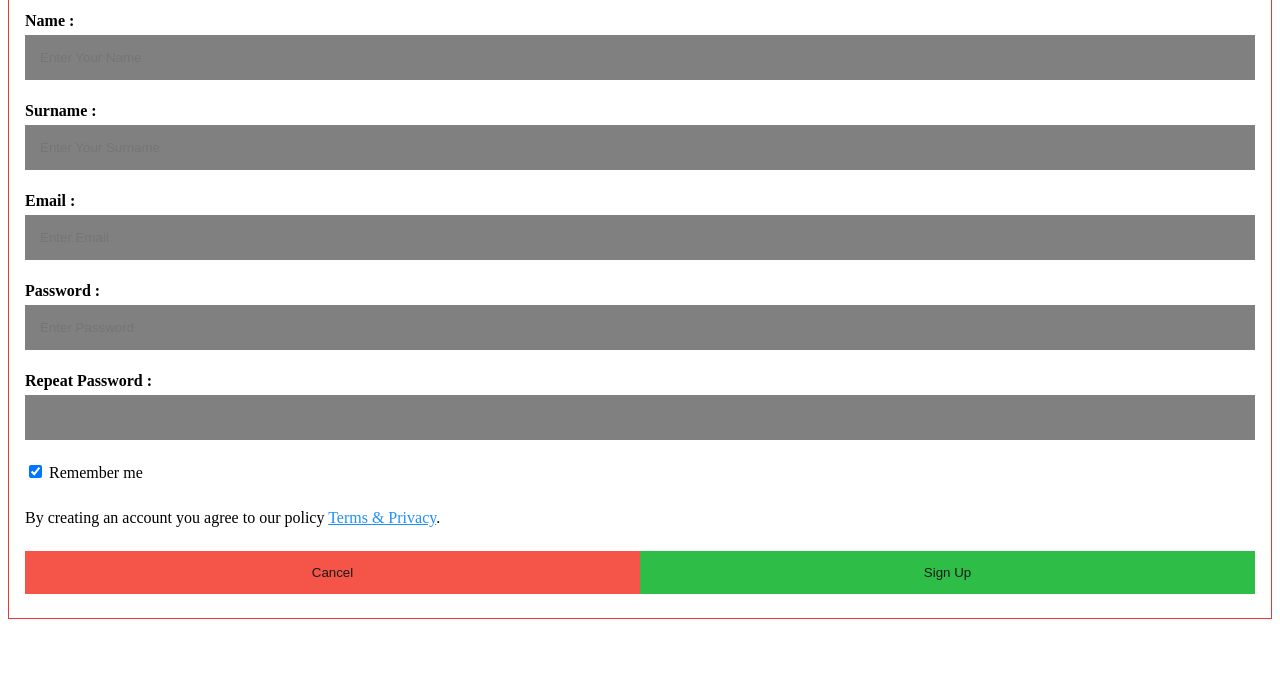
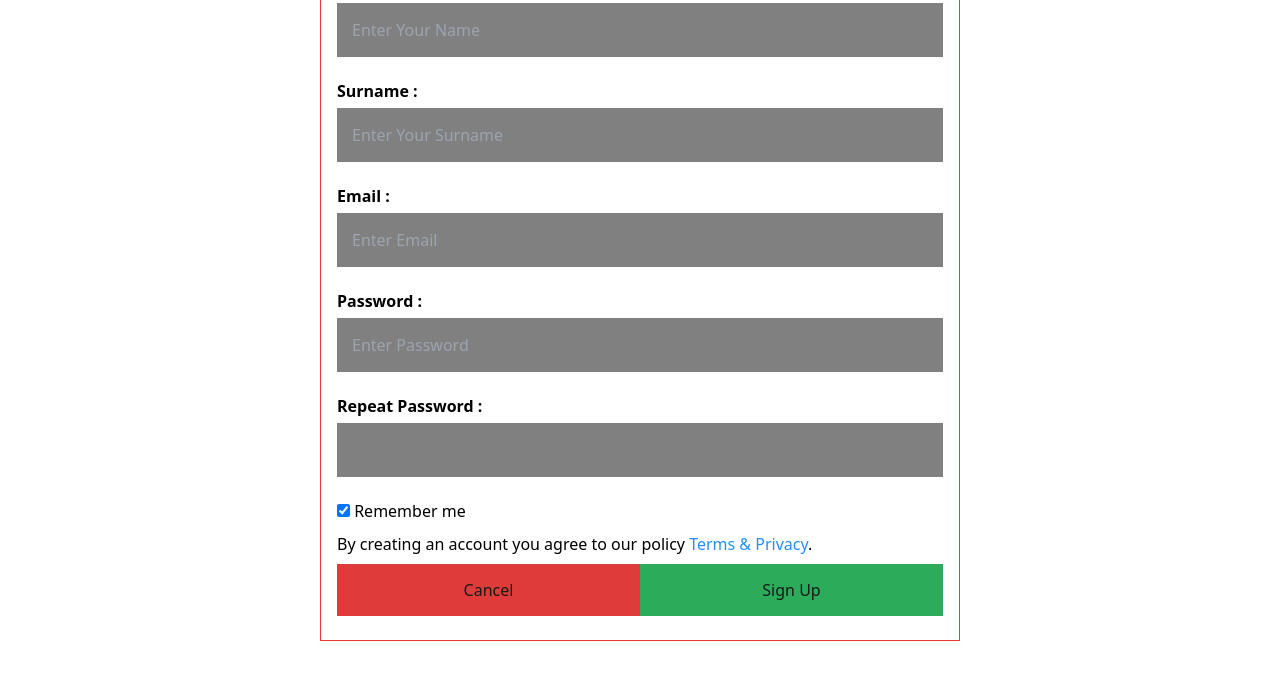
Before and after one commit to H-R-Wells2/EWRC-Frontend, a website built with Vite: page signup.html in a window 1280 px wide. Shown: the part 127-800 px from the top of the page. Built offline with nearby package versions, Linux system fonts and the light colour scheme.

Commit message:
signup change

```diff
--- a/signup.html
+++ b/signup.html
@@ -2,61 +2,90 @@
 <html lang="en">
   <head>
     <meta charset="UTF-8" />
+    <script src="https://cdn.tailwindcss.com"></script>
     <meta http-equiv="X-UA-Compatible" content="IE=edge" />
     <meta name="viewport" content="width=device-width, initial-scale=1.0" />
     <title>Signup</title>
   </head>
   <body>
-
-
-
-
-
-
-
-
-
-
-    <form id="signup-form" action="login.html" style="border:1px solid #ef3636">
+    <div class="flex justify-center my-5">
+      <div class="flex w-1/2">
+        <form
+          id="signup-form"
+          action="login.html"
+          style="border: 1px solid #ef3636"
+        >
           <div class="container">
-        <h1>Sign Up</h1>
-        <link rel="stylesheet" href="signup.css"/>
+            <h1 class="text-4xl font-semibold">Sign Up</h1>
+            <link rel="stylesheet" href="signup.css" />
             <p>Please fill in this form to create an account.</p>
             <!-- <hr> -->
             <label for="name"><b> Name :</b></label>
-        <input id="name" type="text" placeholder="Enter Your Name" name="Name" required>
+            <input
+              id="name"
+              type="text"
+              placeholder="Enter Your Name"
+              name="Name"
+              required
+            />
 
             <label for="surname"><b>Surname :</b></label>
-        <input type="text" placeholder="Enter Your Surname" name="Surname" required>
-
+            <input
+              type="text"
+              placeholder="Enter Your Surname"
+              name="Surname"
+              required
+            />
 
             <label for="email"><b>Email :</b></label>
-        <input id="email" type="text" placeholder="Enter Email" name="email" required>
+            <input
+              id="email"
+              type="text"
+              placeholder="Enter Email"
+              name="email"
+              required
+            />
 
             <label for="password"><b>Password :</b></label>
-        <input id="password" type="password" placeholder="Enter Password" name="password" required>
+            <input
+              id="password"
+              type="password"
+              placeholder="Enter Password"
+              name="password"
+              required
+            />
 
             <label for="psw-repeat"><b>Repeat Password :</b></label>
-        <input id="cpsw" type="password" placeholderS="Repeat Password" name="psw-repeat" required>
+            <input
+              id="cpsw"
+              type="password"
+              placeholderS="Repeat Password"
+              name="psw-repeat"
+              required
+            />
 
             <label>
-          <input type="checkbox" checked="checked" name="remember" style="margin-bottom:15px"> Remember me
+              <input
+                type="checkbox"
+                checked="checked"
+                name="remember"
+                style="margin-bottom: 15px"
+              />
+              Remember me
             </label>
 
-        <p>By creating an account you agree to our policy <a href="#" style="color:dodgerblue">Terms & Privacy</a>.</p>
+            <p>
+              By creating an account you agree to our policy
+              <a href="#" style="color: dodgerblue">Terms & Privacy</a>.
+            </p>
 
-        <div class="clearfix">
-          <button type="reset" class="cancelbtn">Cancel</button>
+            <div class="clearfix flex">
+              <button type="reset" class="bg-red-600 hover:bg-red-500">Cancel</button>
 
-          <button type="submit" class="signupbtn" redirect>Sign Up</button>
+              <button type="submit" class="bg-green-600 hover:bg-green-500" redirect>Sign Up</button>
             </div>
           </div>
         </form>
-
-
-
-
-
 
         <script>
           const registerUser = async () => {
@@ -91,10 +120,8 @@
             registerUser();
           });
         </script>
-
-
-
-
+      </div>
+    </div>
 
     <!-- <script>
     function comparePasswords() {
```
Lines whose indentation alone changed are shown as unchanged.
